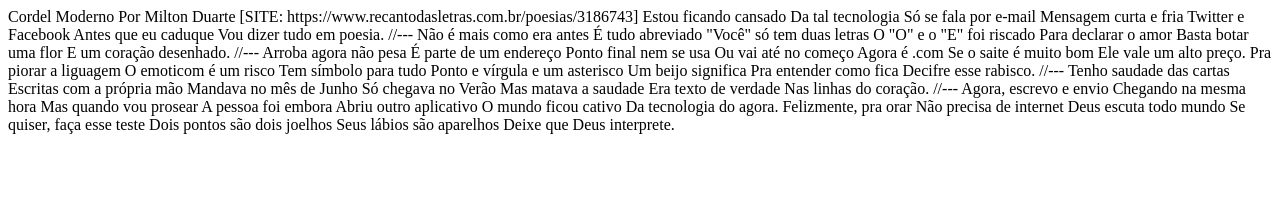
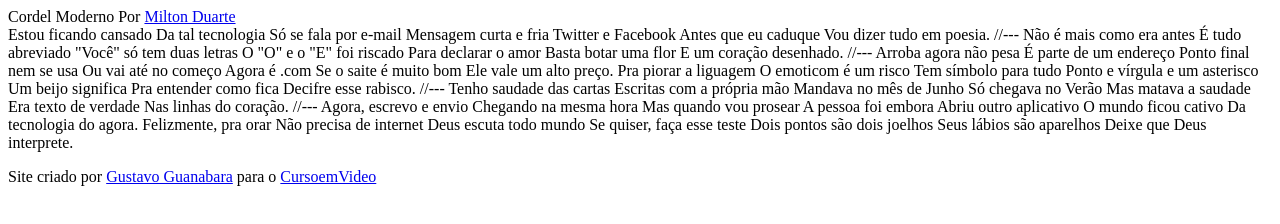
Before and after one commit to OtavioSouz/html-css, a plain HTML site: page desafios/d012/index.html in a window 1280 px wide. Drawn offline with Linux system fonts and the light colour scheme.

Commit message:
organização

```diff
--- a/desafios/d012/index.html
+++ b/desafios/d012/index.html
@@ -7,9 +7,10 @@
     <title>Cordel Moderno</title>
 </head>
 <body>
+    <header>
         Cordel Moderno
-Por Milton Duarte
-[SITE: https://www.recantodasletras.com.br/poesias/3186743]
+        Por <a href="https://www.recantodasletras.com.br/poesias/3186743" target="_blank">Milton Duarte</a>
+    </header>
 
     Estou ficando cansado
     Da tal tecnologia
@@ -74,5 +75,9 @@ Se quiser, faça esse teste
     Dois pontos são dois joelhos
     Seus lábios são aparelhos
     Deixe que Deus interprete.
+
+    <footer>
+        <p>Site criado por <a href="https://gustavoguanabara.github.io" target="_blank">Gustavo Guanabara</a> para o <a href="https://www.cursoemvideo.com" target="_blank">CursoemVideo</a></p>
+    </footer>
 </body>
 </html>
```
Lines whose indentation alone changed are shown as unchanged.
